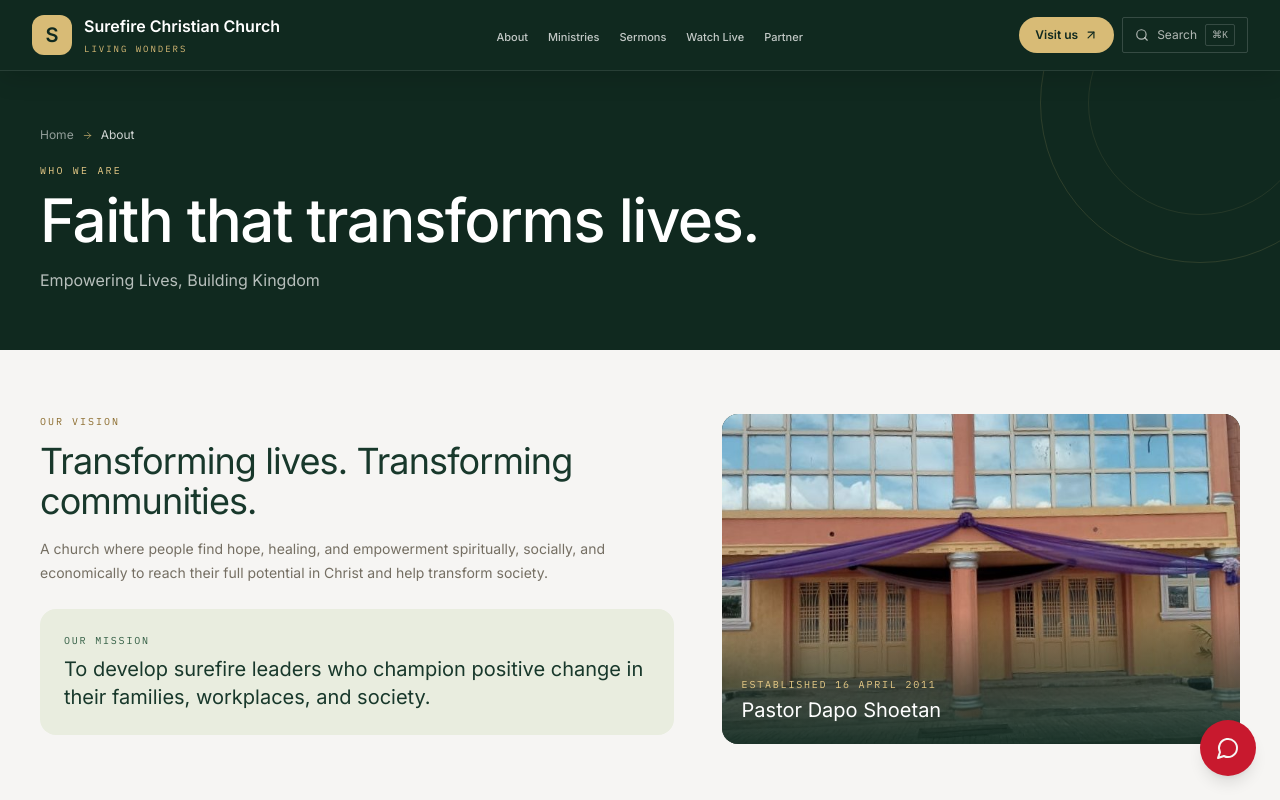
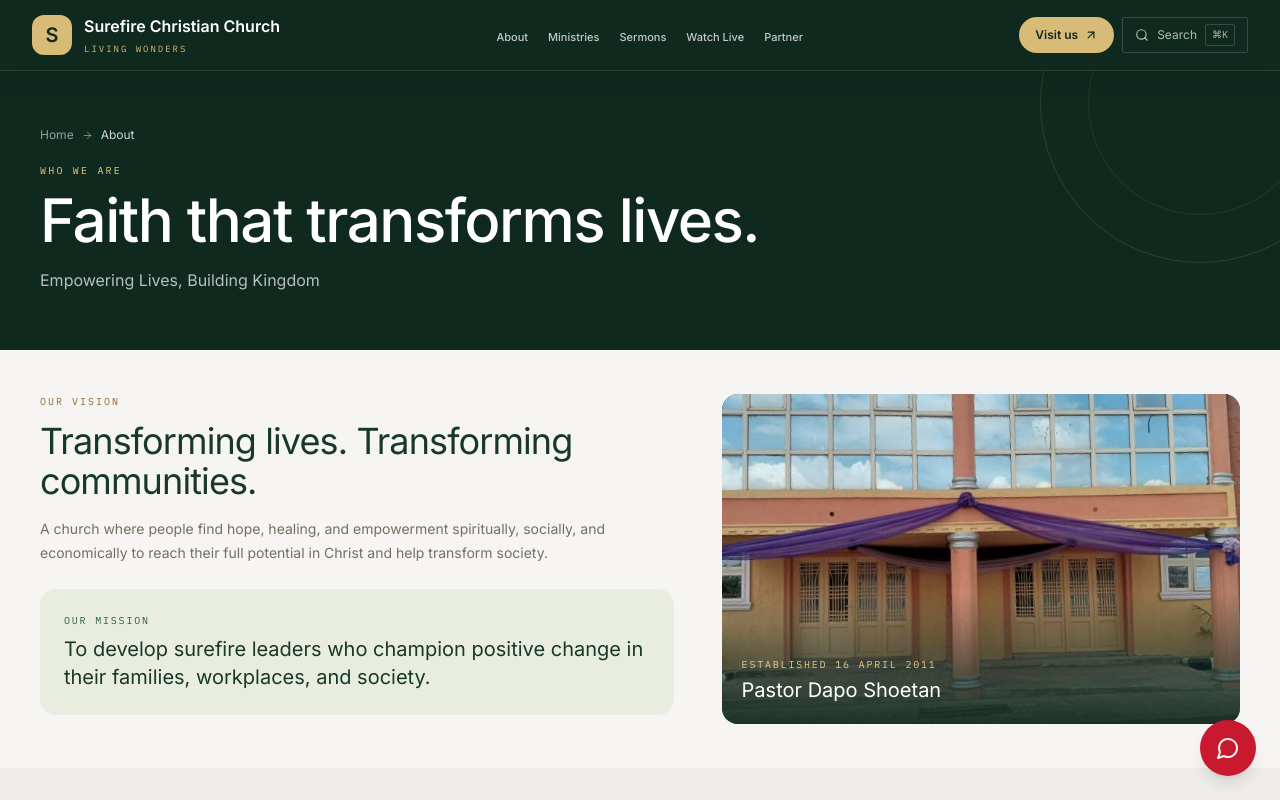
Before and after one commit to taiwoatlas/surefire-next, a Next.js app: page /about in a window 1280 px wide. Shown: the top 800 px of the page. Built offline with nearby package versions, Linux system fonts and the light colour scheme; no server answers.

Commit message:
Tighten shared section rhythm across the website

```diff
--- a/components/layout/Section.tsx
+++ b/components/layout/Section.tsx
@@ -3,13 +3,11 @@ import { cn } from "@/lib/utils";
 import { Container } from "./Container";
 
 type SectionTone = "paper" | "ink" | "stone";
-
 const toneClasses: Record<SectionTone, string> = {
   paper: "bg-paper text-ink",
   ink: "bg-ink text-paper",
   stone: "bg-stone text-ink",
 };
-
 interface SectionProps {
   readonly tone?: SectionTone;
   readonly className?: string;
@@ -17,11 +15,6 @@ interface SectionProps {
   readonly as?: "section" | "div";
   readonly id?: string;
 }
-
 export function Section({ tone = "paper", className, children, as: Tag = "section", id }: SectionProps) {
-  return (
-    <Tag id={id} className={cn("py-10 sm:py-12 md:py-16", toneClasses[tone], className)}>
-      <Container>{children}</Container>
-    </Tag>
-  );
+  return <Tag id={id} className={cn("py-7 sm:py-9 md:py-11", toneClasses[tone], className)}><Container>{children}</Container></Tag>;
 }
```
